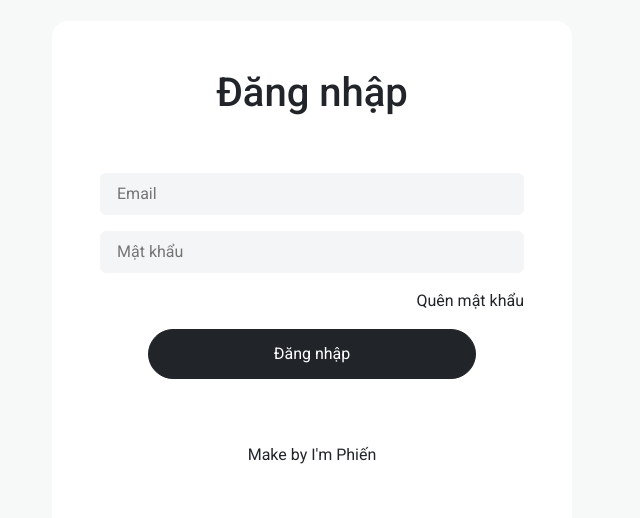
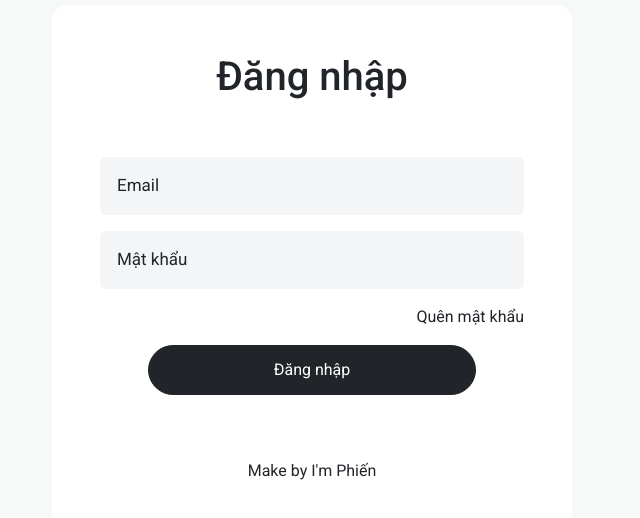
Before and after one commit to imphien/hrm_user, a Vue app: page / in a window 1280 px wide. Shown: the part 124-642 px from the top of the page, without its empty margins (328-968 px from the left). Built offline with nearby package versions, Linux system fonts and the light colour scheme.

Commit message:
add transition form logn

```diff
--- a/src/components/Authentication/SignUp.vue
+++ b/src/components/Authentication/SignUp.vue
@@ -3,11 +3,13 @@
         <div>
             <form class="form d-flex flex-column rounded-4 px-5">
                 <h1 class="text-center py-5">Đăng nhập</h1>
-            <div class="form-input text-center mb-3">
-                <input class="py-2 px-3 rounded-2" type="text" placeholder="Email">
+                <div class="form-input-auth text-center mb-3 position-relative">
+                    <input class="form-input pt-4 pb-2 px-3 rounded-2" type="text">
+                    <label class="form-input-label">Email</label>
                 </div>
-            <div class="form-input text-center mb-3">
-                <input class="py-2 px-3 rounded-2" type="password" placeholder="Mật khẩu">
+                <div class="form-input-auth text-center mb-3 position-relative">
+                    <input class="form-input pt-4 pb-2  px-3 rounded-2" type="password">
+                    <label class="form-input-label">Mật khẩu</label>
                 </div>
                 <div class="d-flex flex-row-reverse mb-3">
                     <a class="text-decoration-none text-reset" href="#">Quên mật khẩu</a>
@@ -26,6 +28,8 @@
     export default {
         name: 'SignUp'
     }
+
+
 </script>
 <style>
     .container {
@@ -37,7 +41,7 @@
         width: 520px;
     }
 
-    .form-input {
+    .form-input-auth {
         width: 100%;
     }
 
@@ -48,6 +52,21 @@
         color: black;
         line-height: 20px;
     }
+
+    .form-input-label {
+        position: absolute;
+        left: 17px;
+        top: 16px;
+        font-size: 17px;
+        transition: 2s;
+    }
+
+    .form-input:valid ~ .form-input-label
+    .form-input:focus ~ .form-input-label
+
+    /* .form-input:not([value=""]) ~ .form-input-label{
+        font-size: 50px;
+    } */
 
     input:hover {
         border: 1px solid #f4f5f7;
```
Lines whose indentation alone changed are shown as unchanged.
